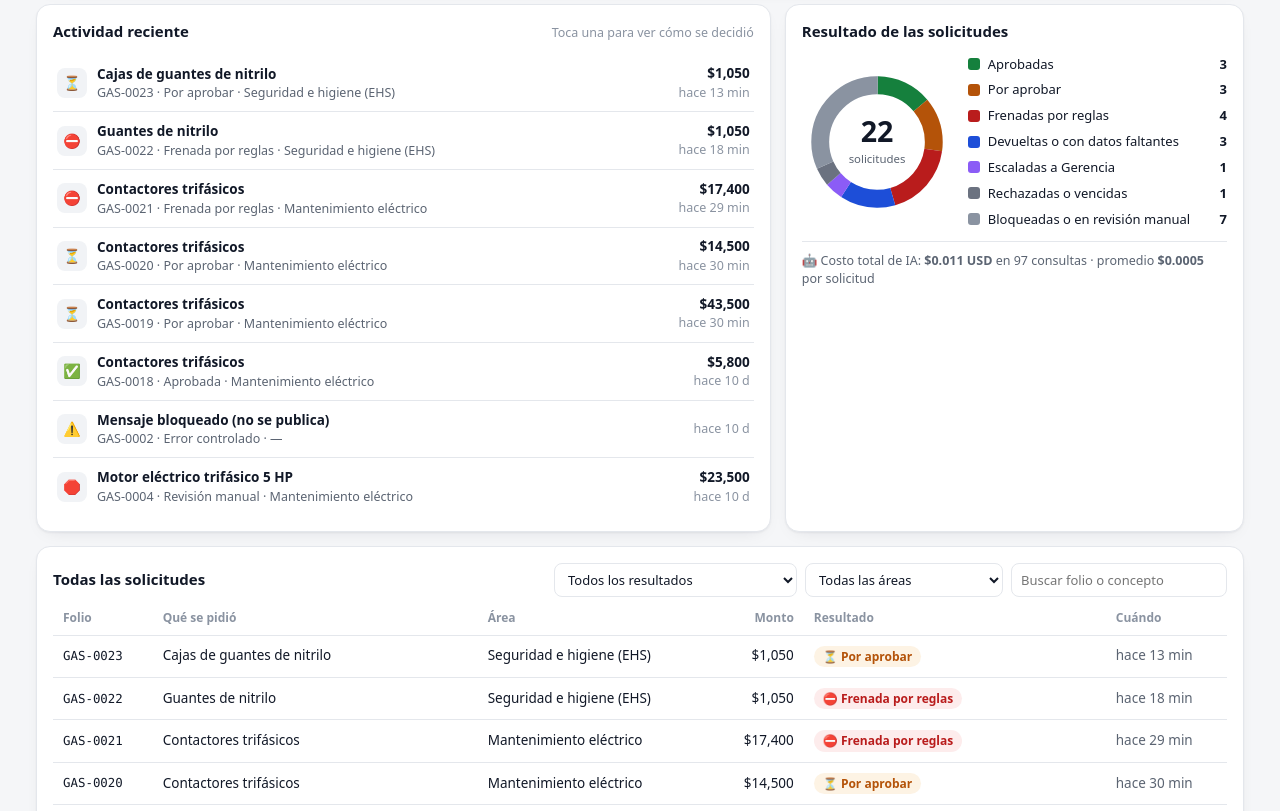
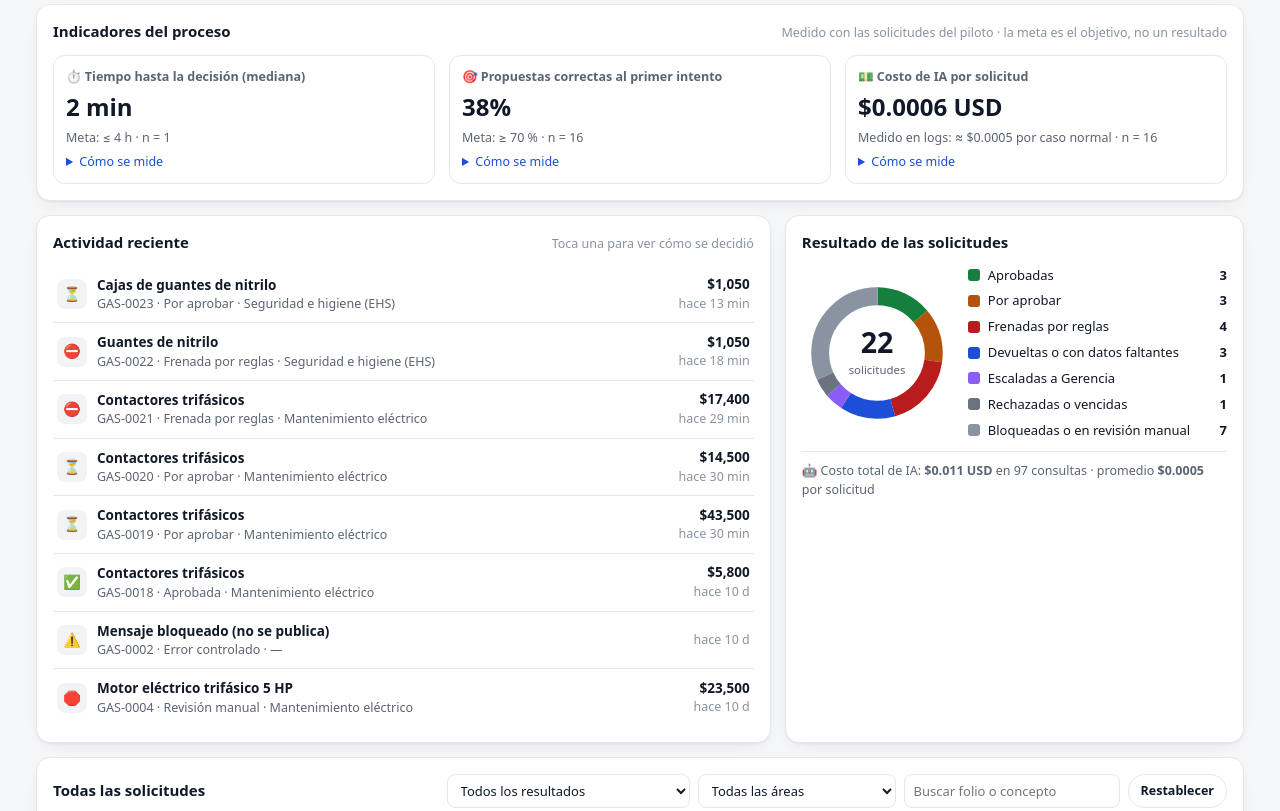
Before and after one commit to jpcamfer-design/gastoclaro-mdv, a plain HTML site: page web/index.html in a window 1280 px wide. Shown: the part 1035-1846 px from the top of the page. Drawn offline with Linux system fonts and the light colour scheme.

Commit message:
Tablero: KPI del proceso con definición, propósito/fuente, restablecer y aviso de datos desactualizados

```diff
--- a/web/index.html
+++ b/web/index.html
@@ -43,7 +43,9 @@ button{font:inherit;color:inherit}
 /* layout */
 main{padding:14px 0 40px}
 .grid{display:grid;gap:14px}
-.k4{grid-template-columns:repeat(4,minmax(0,1fr))}
+.k4{grid-template-columns:repeat(4,minmax(0,1fr))}.k3{grid-template-columns:repeat(3,minmax(0,1fr))}
+.pk{border:1px solid var(--line);border-radius:12px;padding:12px}.pk .lab{font-size:12.5px;color:var(--ink2);font-weight:600}.pk .val{font-size:24px;font-weight:800;margin:4px 0}.pk .goal{font-size:12.5px;color:var(--ink2)}
+.pk details{margin-top:6px;font-size:12.5px;color:var(--ink2)}.pk summary{cursor:pointer;color:var(--info)}.pk dl{display:grid;grid-template-columns:auto 1fr;gap:2px 8px;margin:6px 0 0}.pk dt{font-weight:600;color:var(--ink)}.pk dd{margin:0}
 .c21{grid-template-columns:minmax(0,1.6fr) minmax(0,1fr)}
 .card{background:var(--panel);border:1px solid var(--line);border-radius:var(--r);box-shadow:var(--sh);padding:16px;min-width:0}
 .card h2{font-size:15px;margin:0}
@@ -136,7 +138,7 @@ h4{font-size:13px;margin:18px 0 6px;color:var(--ink2);text-transform:uppercase;l
 .vozdlg{position:fixed;left:16px;bottom:64px;z-index:31;width:min(360px,calc(100% - 32px));background:var(--panel);border:1px solid var(--line);border-radius:14px;padding:14px;box-shadow:0 12px 40px -12px rgba(0,0,0,.35);display:none;font-size:13px}
 .vozdlg.open{display:block}
 .vozdlg label{display:flex;gap:8px;margin:10px 0}
-@media (max-width:1000px){.k4{grid-template-columns:repeat(2,minmax(0,1fr))}.c21{grid-template-columns:1fr}}
+@media (max-width:1000px){.k3{grid-template-columns:1fr}.k4{grid-template-columns:repeat(2,minmax(0,1fr))}.c21{grid-template-columns:1fr}}
 @media (max-width:640px){.k4{grid-template-columns:1fr}.area{grid-template-columns:1fr 54px;grid-template-areas:"nm pct" "bar bar" "disp disp"}.area .nm{grid-area:nm}.area .bar{grid-area:bar}.area .pct{grid-area:pct}.area .disp{grid-area:disp;text-align:left}.donut{grid-template-columns:1fr;justify-items:center}.hide-m{display:none}.qr{display:none!important}}
 @media (prefers-reduced-motion:reduce){*{animation:none!important;transition:none!important}}
 </style>
@@ -153,7 +155,8 @@ h4{font-size:13px;margin:18px 0 6px;color:var(--ink2);text-transform:uppercase;l
 </header>
 
 <main class="wrap">
-  <div class="demo">Piloto académico con datos ficticios. Las aprobaciones son simuladas: no se emiten órdenes de compra.</div>
+  <div class="demo"><b>Propósito:</b> decidir con evidencia si un gasto se aprueba, se corrige o se frena · <b>Fuente:</b> registro de n8n, exportación sin datos personales · <b>Datos ficticios</b>; aprobaciones simuladas, no se emiten órdenes de compra.</div>
+  <div id="stale" class="empty" hidden role="status" style="margin-top:10px;background:var(--warn-soft);color:var(--warn);border-radius:10px;padding:10px"></div>
 
   <section class="grid k4" id="kpis" aria-label="Resumen del mes"></section>
 
@@ -174,6 +177,11 @@ h4{font-size:13px;margin:18px 0 6px;color:var(--ink2);text-transform:uppercase;l
     <div class="areas" id="areas"></div>
   </section>
 
+  <section class="card">
+    <div class="head"><h2>Indicadores del proceso</h2><span class="hint">Medido con las solicitudes del piloto · la meta es el objetivo, no un resultado</span></div>
+    <div class="grid k3" id="proc"></div>
+  </section>
+
   <section class="grid c21">
     <div class="card">
       <div class="head"><h2>Actividad reciente</h2><span class="hint">Toca una para ver cómo se decidió</span></div>
@@ -192,6 +200,7 @@ h4{font-size:13px;margin:18px 0 6px;color:var(--ink2);text-transform:uppercase;l
         <select id="f-g" aria-label="Filtrar por resultado"></select>
         <select id="f-a" aria-label="Filtrar por área"></select>
         <input id="f-q" type="search" placeholder="Buscar folio o concepto" aria-label="Buscar">
+        <button class="btn" id="f-r" type="button">Restablecer</button>
       </div></div>
     <div class="scroll" id="tabla"></div>
   </section>
@@ -281,6 +290,18 @@ function render() {
     `<div class="card kpi"><div class="lab">✅ Aprobado en el mes</div><div class="val num">${mx(apr.reduce((s, c) => s + (+c.monto_total || 0), 0))}</div><div class="sub">${apr.length} ${apr.length === 1 ? 'solicitud aprobada' : 'solicitudes aprobadas'} por el Budget Owner</div></div>` +
     `<div class="card kpi acc"><div class="lab">🛡️ Gasto frenado por las reglas</div><div class="val num" id="k-fr">${mx(fr.total)}</div><div class="sub num">Compras partidas ${mx(fr.partida)} · Sin presupuesto ${mx(fr.presupuesto)} · Sobreprecio ${mx(fr.precio)}</div></div>` +
     `<div class="card kpi"><div class="lab">📊 Presupuesto de la planta</div><div class="val num">${(U / P * 100).toFixed(0)}%<small>usado</small></div><div class="meter"><i style="width:${w(prev)};background:var(--s1)"></i><i style="width:${w(apM)};background:var(--s2)"></i><i style="width:${w(peM)};background:var(--s3)"></i></div><div class="sub num">Quedan ${mx(P - U)} de ${mx(P)}</div></div>`;
+  // Indicadores del proceso (definidos en el informe)
+  const med = a => { if (!a.length) return null; const z = [...a].sort((x, y) => x - y), m = Math.floor(z.length / 2); return z.length % 2 ? z[m] : (z[m - 1] + z[m]) / 2; };
+  const ciclos = casos.filter(c => c.decidido_en && ['aprobado_simulado', 'rechazado_aprobador'].includes(c.estado)).map(c => (new Date(c.decidido_en) - new Date(c.creado)) / 6e4).filter(x => x >= 0);
+  const rev = casos.filter(c => c.veredicto), pri = rev.filter(c => c.veredicto === 'aprobado' && Number(c.version) === 1);
+  const comp = casos.filter(c => c.veredicto), cm = comp.length ? comp.reduce((s, c) => s + (+c.costo_est_usd || 0), 0) / comp.length : null;
+  const mc = med(ciclos);
+  const pk = (lab, val, goal, f, den, lect, n) => `<div class="pk"><div class="lab">${lab}</div><div class="val num">${val === null ? '<span class="tag t-mut">Sin datos suficientes</span>' : val}</div><div class="goal">${goal} · n = ${n}</div><details><summary>Cómo se mide</summary><dl><dt>Fórmula</dt><dd>${f}</dd><dt>Base</dt><dd>${den}</dd><dt>Lectura</dt><dd>${lect}</dd></dl></details></div>`;
+  $('#proc').innerHTML = pk('⏱️ Tiempo hasta la decisión (mediana)', mc === null ? null : (mc < 60 ? Math.round(mc) + ' min' : (mc / 60).toFixed(1) + ' h'), 'Meta: ≤ 4 h', 'mediana(hora de decisión − hora de solicitud)', 'solicitudes aprobadas o rechazadas por una persona', 'Menor es mejor: mide la espera total, no solo la IA.', ciclos.length) +
+    pk('🎯 Propuestas correctas al primer intento', rev.length ? Math.round(pri.length / rev.length * 100) + '%' : null, 'Meta: ≥ 70 %', 'aprobadas por el revisor en la versión 1 ÷ revisadas', 'solicitudes que llegaron al agente revisor', 'Bajo = el loop de calidad corrige más y cuesta más.', rev.length) +
+    pk('💵 Costo de IA por solicitud', cm === null ? null : '$' + cm.toFixed(4) + ' USD', 'Medido en logs: ≈ $0.0005 por caso normal', 'Σ costo de IA ÷ solicitudes revisadas', 'solicitudes que llegaron al agente revisor', 'Incluye correcciones del loop. No incluye plataformas.', comp.length);
+  const hs = (Date.now() - gen) / 36e5, stl = $('#stale');
+  if (!LIVE && hs > 48) { stl.hidden = false; stl.textContent = `⚠️ Los datos tienen ${Math.round(hs)} h sin actualizarse (lo esperado es menos de 24 h). Las cifras pueden no reflejar el registro actual.`; } else stl.hidden = true;
   // Por aprobar
   $('#pend').innerHTML = pend.length ? `<table><thead><tr><th>Folio</th><th>Qué se pide</th><th class="hide-m">Área</th><th class="r">Monto</th><th>La IA recomienda</th><th class="hide-m">Vence</th></tr></thead><tbody>` +
     pend.sort((a, b) => new Date(a.creado) - new Date(b.creado)).map(c => { const v = new Date(new Date(c.creado).getTime() + 864e5); const h = Math.round((v - Date.now()) / 36e5);
@@ -331,7 +352,7 @@ function tabla() {
     rows.map(c => `<tr data-id="${esc(c.caso_id)}"><td class="mono">${esc(c.caso_id)}</td><td class="concept">${esc(cap(c.concepto))}</td><td class="hide-m">${esc(area(c.centro_costo))}</td><td class="r num">${c.monto_total ? mx(c.monto_total) : '—'}</td><td>${tag(c.estado)}</td><td class="hide-m" style="color:var(--ink2)">${hace(c.creado)}</td></tr>`).join('') + '</tbody></table>'
     : '<div class="empty">Ninguna solicitud con esos filtros.</div>';
 }
-['#f-g', '#f-a'].forEach(s => $(s).addEventListener('change', tabla)); $('#f-q').addEventListener('input', tabla);
+['#f-g', '#f-a'].forEach(s => $(s).addEventListener('change', tabla)); $('#f-r').onclick = () => { $('#f-g').value = ''; $('#f-a').value = ''; $('#f-q').value = ''; tabla(); }; $('#f-q').addEventListener('input', tabla);
 
 // ---------- Panel de detalle: qué se pidió, reglas y cómo decidió la IA ----------
 function paso(t) {
```
